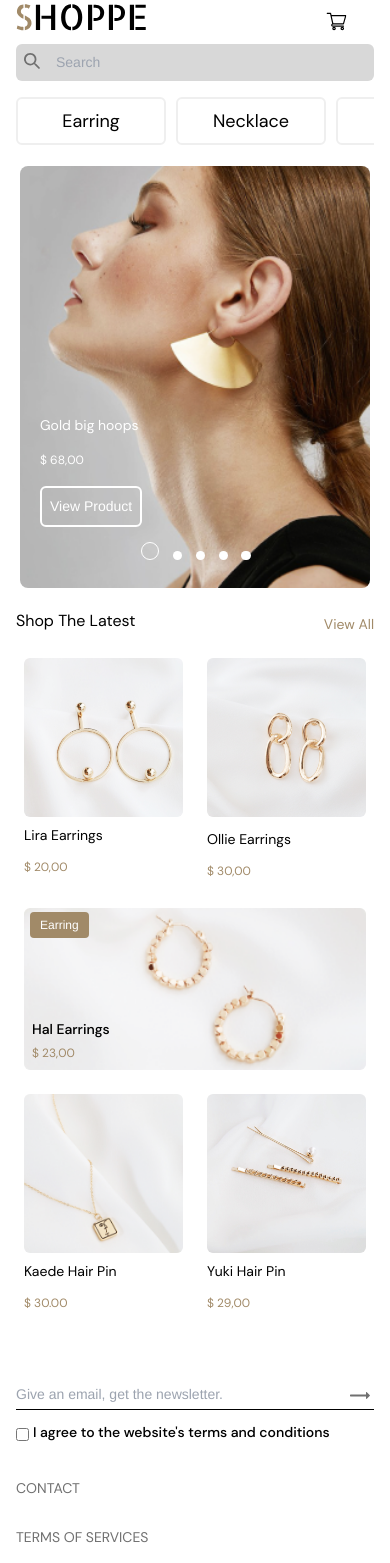
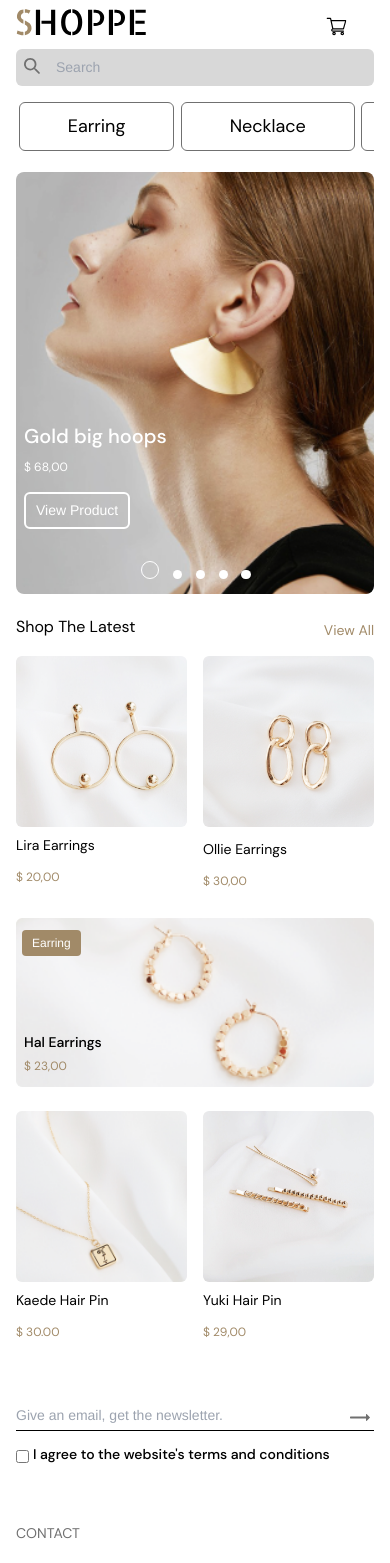
Before and after one commit to franciscomoncadab/shoppe-tailwind, a React (Create React App) app: page / in a window 390 px wide. Shown: the top 1563 px of the page. Built offline with nearby package versions, Linux system fonts and the light colour scheme; some icons are missing.

Commit message:
[fix] style in view mobile

```diff
--- a/src/App.tsx
+++ b/src/App.tsx
@@ -4,7 +4,7 @@ import MainRouter from "./components/mainRouter/MainRouter";
 
 function App() {
   return (
-    <div className="px-[16px] mx-auto sx:pt-[66px] sx:mb-[92px] sm:w-[1248px] sm:px-0">
+    <div className="px-[16px] pt-[5px] pb-[17px] mx-auto sx:p-auto sx:px-[30px] sx:m-auto sx:pt-[66px] sx:mb-[92px] sm:w-[1248px] sm:px-0">
       <MainRouter />
     </div>
   );
--- a/src/assets/scss/others/_carousel.scss
+++ b/src/assets/scss/others/_carousel.scss
@@ -34,7 +34,7 @@
 
    .swiper-slide img {
      display: block;
-     width: 98%;
+     width: 100%;
      height: 422px;
      object-fit: cover;
      border-radius: 8px;
@@ -74,6 +74,10 @@
     bottom: 22px;
     left: 0;
     width: 100%;
+
+    @media (max-width: 768px) {
+      bottom: 9px;
+    }
   }
 
    .swiper-pagination-bullet {
--- a/src/assets/scss/others/_footer.scss
+++ b/src/assets/scss/others/_footer.scss
@@ -17,11 +17,17 @@
                relative
                flex
                items-center
+               mb-[42px]
+               sx:mb-0
+               sx:w-[300px]
+               sx:left-[71.5%]
+               sx:top-[80px]
+               sx:z-10
                sm:m-0
-               sx:w-[396px]
-               sx:left-[68.3%]
-               sx:top-[39px]
-               sx:z-10;
+               sm:w-[396px]
+               sm:left-[68.3%]
+               sm:top-[39px]
+               sm:z-10;
 
 
                &-input{
@@ -44,7 +50,7 @@
                     bottom-[40%]
                     sm:w-[26px]
                     sm:h-[12px]
-                    sx:right-[5%]
+                    sx:right-[1%]
                     sm:right-0
                     sm:mb-[9.16px]
                     sx:bottom-5
@@ -54,14 +60,14 @@
 
           &__info {
                @apply
-               mt-14
+               mt-[80px]
                sx:mt-0
                sm:mt-[5px];
 
                &-colum {
                   @apply
                   grid
-                  gap-3
+                  gap-[8px]
                   sx:grid-flow-col
                   sx:justify-start
                   sx:gap-0
--- a/src/assets/scss/others/_navBarDesk.scss
+++ b/src/assets/scss/others/_navBarDesk.scss
@@ -28,7 +28,7 @@
                     rounded-t-lg
                     inline-block
                     focus:underline
-                    focus:underline-offset-[38px]
+                    focus:underline-offset-[30px]
                     hover:border-black
                     focus:border-black;
 
--- a/src/assets/scss/others/_products.scss
+++ b/src/assets/scss/others/_products.scss
@@ -23,7 +23,7 @@
         grid-cols-2
         sm:grid-cols-3
         mb-5
-        gap-2
+        gap-x-[16px]
         sm:mb-0
         sm:gap-0
         sm:gap-y-[78px]
--- a/src/components/atoms/SearchBar.tsx
+++ b/src/components/atoms/SearchBar.tsx
@@ -3,7 +3,7 @@ import { ReactComponent as Lense } from '../../assets/icons/lens.svg';
 
 function SearchBar() {
   return (
-    <div className="sm:hidden">
+    <div className="sx:hidden">
       <form className="w-full">
         <div>
           <div  className="relative flex items-center text-black focus-withing:text-gray-300">
--- a/src/components/molecules/Carousel.tsx
+++ b/src/components/molecules/Carousel.tsx
@@ -15,38 +15,38 @@ function Carousel() {
         <Swiper
           loop={false}
           spaceBetween={window.innerWidth < 560 ? 10 : 40}
-          slidesPerView={window.innerWidth < 560 ? 2.3 : 3}
+          slidesPerView={window.innerWidth < 560 ? 2.15 : 3}
           freeMode={false}
           watchSlidesProgress={true}
           modules={[FreeMode, Navigation, Thumbs]}
           className="mySwiper"
         >
           <SwiperSlide>
-            <button className="border-solid border-2 border-light-gray rounded-md h-12 w-40">
+            <button className="border-solid border-[1px] border-dark-gray rounded-md px-[48px] py-[10px]">
               <p>Earring</p>
             </button>
           </SwiperSlide>
           <SwiperSlide>
-            <button className="border-solid border-2 border-light-gray rounded-md h-12 w-40">
+            <button className="border-solid border-[1px] border-dark-gray rounded-md px-[48px] py-[10px]">
               <p>Necklace</p>
             </button>
           </SwiperSlide>
           <SwiperSlide>
-            <button className="border-solid border-2 border-light-gray rounded-md h-12 w-40">
+            <button className="border-solid border-[1px] border-dark-gray rounded-md px-[48px] py-[10px]">
               <p>Others</p>
             </button>
           </SwiperSlide>
         </Swiper>
       </div>
       <div className="relative z-0">
-        <p className="absolute z-10 text-white mt-[270px] pl-6 xs:pl-12 sm:pl-0 sm:font-medium sm:mt-[240px] sm:text-[33px] sm:ml-[40px]">
+        <p className="absolute z-10 text-white mt-[270px] ml-[8px] text-[20px] sm:pl-0 font-medium sm:mt-[240px] sm:text-[33px] sm:ml-[40px]">
           Gold big hoops{" "}
         </p>
         <br />
-        <p className="absolute z-10 text-white font-normal text-xs sm:text-[26px] mt-[286px] sm:mt-[292px] sm:ml-[40px] sm:pl-0 pl-6 xs:pl-12">
+        <p className="absolute z-10 text-white font-normal text-[12px] sm:text-[26px] mt-[286px] sm:mt-[292px] sm:ml-[40px] ml-[8px]">
           $ 68,00
         </p>
-        <button className="absolute z-10 rounded-md border-solid border-2 xs:ml-12 text-white text-center sm:font-bold sm:p-0 sm:py-[9px] sm:px-[32px] sm:ml-[40px] sm:text-[20px] mt-[320px] sm:mt-[367px] ml-6 p-2 xs:px-4">
+        <button className="absolute z-10 rounded-md border-solid border-2 ml-[8px] text-white text-center sm:font-bold sm:p-0 sm:py-[9px] sm:px-[32px] sm:ml-[40px] sm:text-[20px] mt-[320px] sm:mt-[367px] py-[6px] px-[10px] xs:px-4">
           {" "}
           View Product
         </button>
--- a/src/components/organisms/Products.tsx
+++ b/src/components/organisms/Products.tsx
@@ -18,7 +18,7 @@ function Products() {
         </p>
       </div>
       <div className="product__grid">
-        <div className="p-2 sm:p-0 rounded-md">
+        <div className=" sm:p-0 rounded-md">
           <img
             src={product1}
             className="product__grid-img"
@@ -29,7 +29,7 @@ function Products() {
             <p className="product__grid-price"> $ 20,00</p>
           </div>
         </div>
-        <div className="p-2 sm:p-0 rounded-md">
+        <div className=" sm:p-0 rounded-md">
           <img
             src={product2}
             className="product__grid-img"
@@ -40,7 +40,7 @@ function Products() {
             <p className="product__grid-price">{window.innerWidth < 767 ? "$ 30,00" : "$ 25,00"}</p>
           </div>
         </div>
-        <div className="relative p-2 rounded-md col-span-2 z-0 sx:hidden">
+        <div className="relative my-[24px] rounded-md col-span-2 z-0 sx:hidden">
           <div className="absolute z-10 top-[8%] xs:top-[5%] ml-1.5">
             <span className="bg-gold text-white text-xs mr-2 px-2.5 py-1.5 rounded ">
               Earring
@@ -58,7 +58,7 @@ function Products() {
         </div>
         {window.innerWidth > 767 ? (
           <>
-            <div className="p-2 sm:p-0 sm:mr-0 rounded-md">
+            <div className=" sm:p-0 sm:mr-0 rounded-md">
               <img
                 src={product4}
                 className="product__grid-img"
@@ -69,7 +69,7 @@ function Products() {
                 <p className="product__grid-price"> $ 30,00</p>
               </div>
             </div>
-            <div className="p-2 sm:p-0  rounded-md">
+            <div className=" sm:p-0  rounded-md">
               <img
                 src={product31}
                 className="product__grid-img"
@@ -82,7 +82,7 @@ function Products() {
             </div>
           </>
         ) : null}
-        <div className="p-2 sm:p-0  rounded-md">
+        <div className=" sm:p-0  rounded-md">
           <img
             src={product32}
             className="product__grid-img"
@@ -93,7 +93,7 @@ function Products() {
             <p className="product__grid-price">{window.innerWidth < 767 ? "$ 30.00" : "$ 19.00"}</p>
           </div>
         </div>
-        <div className="p-2 sm:p-0  rounded-md">
+        <div className=" sm:p-0  rounded-md">
           <img
             src={product5}
             className="product__grid-img"
--- a/src/pages/DetailsProducts.tsx
+++ b/src/pages/DetailsProducts.tsx
@@ -6,7 +6,7 @@ import Tabs from "../components/organisms/Tabs";
 function DetailsProducts() {
   return (
     <div>
-      <hr  className="hidden sm:block sm:mb-[128px] text-gray" />
+      <hr  className="hidden sm:block sm:mb-[128px] sm:mt-[17px] text-gray" />
       <DetailsImage />
       <div>
         <Tabs />
```
Also changed, not shown: src/components/organisms/Footer.tsx (+11 -11 lines).
